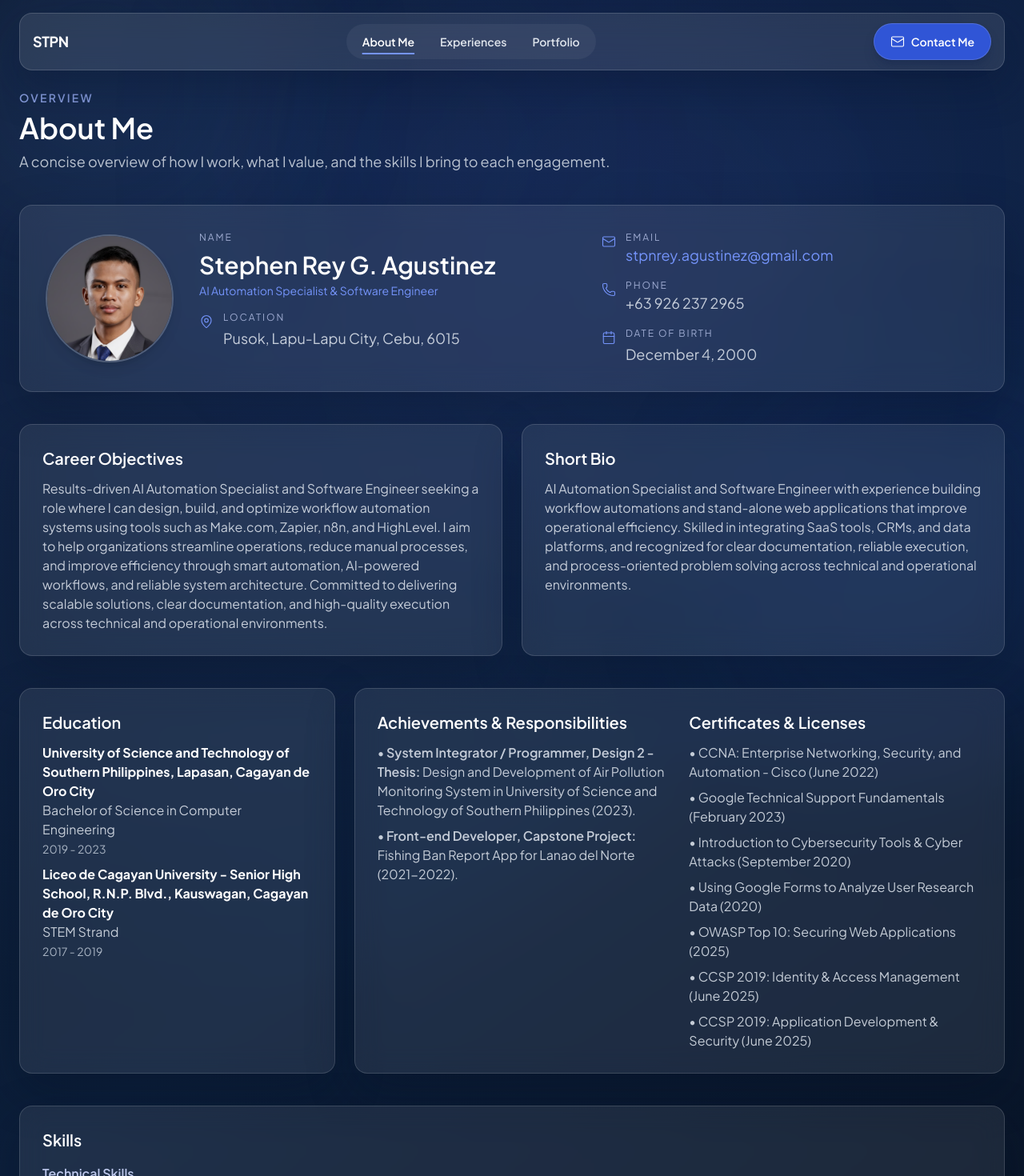
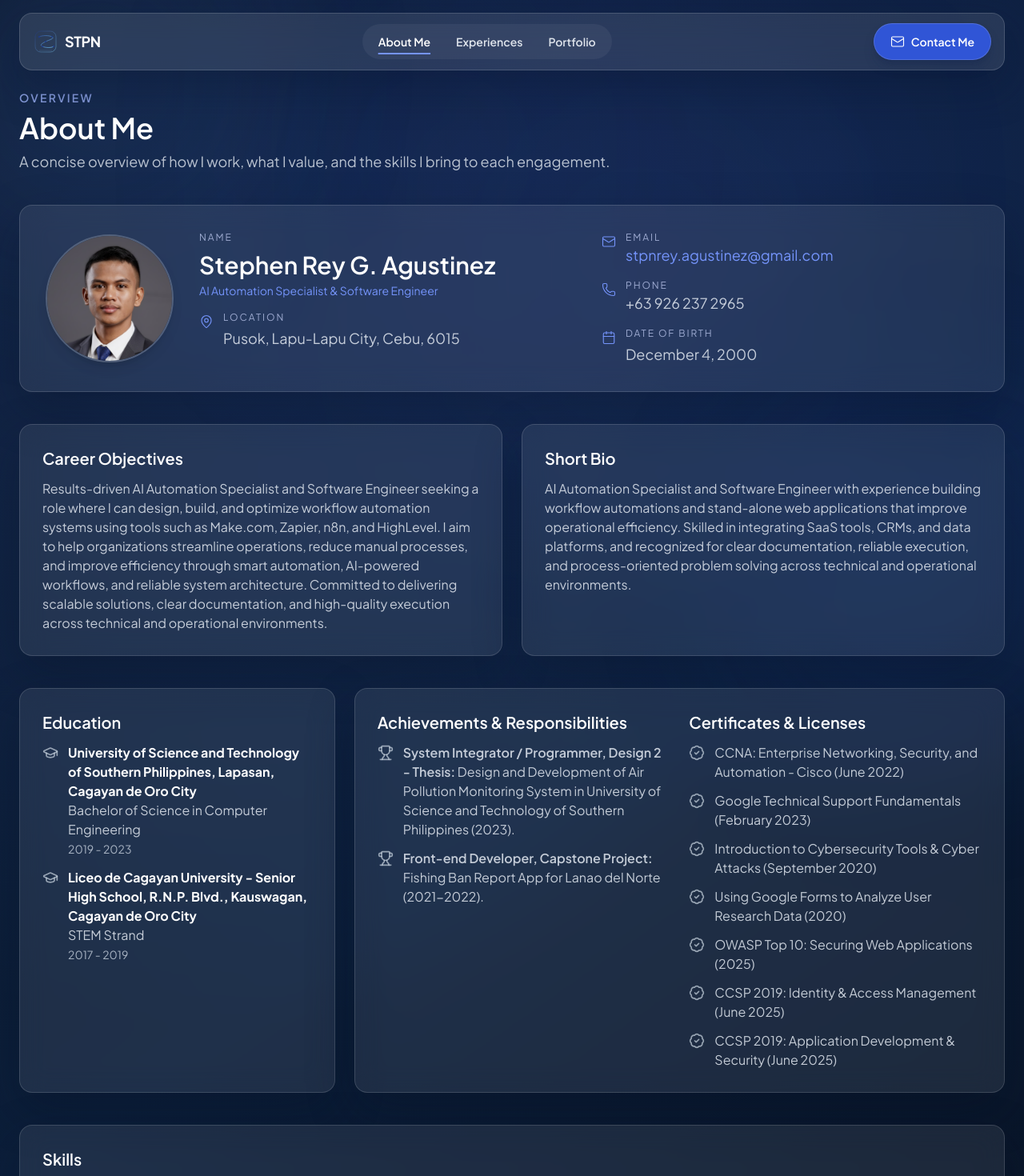
Before and after one commit to stpn120400/tech-va-portfolio, a React (Vite) app: page /tech-va-portfolio/about in a window 1280 px wide. Shown: the top 1470 px of the page at 80% size. Built offline with nearby package versions, Linux system fonts and the light colour scheme.

Commit message:
Updated Navbar to add vector logo

```diff
--- a/src/components/icons/icons.js
+++ b/src/components/icons/icons.js
@@ -50,4 +50,7 @@ export {
   Wrench,
   User,
   Maximize2,
+  GraduationCap,
+  Trophy,
+  BadgeCheck,
 } from 'lucide-react'
--- /dev/null
+++ b/src/components/ui/ListItemWithIcon.jsx
@@ -0,0 +1,18 @@
+/**
+ * ListItemWithIcon component
+ * Renders a list item with an icon on the left and content on the right.
+ * Designed for use in glassmorphism UI with proper spacing and accessibility.
+ */
+function ListItemWithIcon({ icon: Icon, children }) {
+  return (
+    <li className="flex items-start gap-3">
+      <Icon
+        className="mt-0.5 h-5 w-5 flex-shrink-0 text-slate-300/70"
+        aria-hidden="true"
+      />
+      <div className="flex-1">{children}</div>
+    </li>
+  )
+}
+
+export default ListItemWithIcon
--- a/src/layouts/Navbar.jsx
+++ b/src/layouts/Navbar.jsx
@@ -3,6 +3,8 @@ import { Link, NavLink } from 'react-router-dom'
 import PrimaryButton from '../components/PrimaryButton'
 import AnimatedIcon from '../components/icons/AnimatedIcon'
 import { Mail, Menu, X } from '../components/icons/icons'
+import stpnLogo from '../assets/vectors/stpn.svg'
+
 
 const navLinks = [
   { label: 'About Me', to: '/about' },
@@ -18,13 +20,14 @@ function Navbar() {
 
   return (
     <header className="fixed inset-x-0 top-0 z-40">
-      <div className="mx-auto w-full max-w-7xl px-4 sm:px-6 lg:px-6">
-        <div className="mt-4 flex items-center justify-between rounded-2xl border border-white/15 bg-white/10 px-4 py-3 shadow-glass backdrop-blur-lg">
-          <Link to="/" className="text-lg font-bold tracking-tight text-white">
-            STPN
+      <div className="w-full px-4 mx-auto max-w-7xl sm:px-6 lg:px-6">
+        <div className="flex items-center justify-between px-4 py-3 mt-4 border rounded-2xl border-white/15 bg-white/10 shadow-glass backdrop-blur-lg">
+          <Link to="/" className="flex items-center gap-2 text-lg font-bold tracking-tight text-white">
+            <img src={stpnLogo} alt="" aria-hidden className="w-8 h-8" />
+            <span>STPN</span>
           </Link>
 
-          <nav className="hidden items-center gap-2 rounded-full bg-white/5 px-2 py-1 md:flex">
+          <nav className="items-center hidden gap-2 px-2 py-1 rounded-full bg-white/5 md:flex">
             {navLinks.map((item) => (
               <NavLink
                 key={item.to}
@@ -54,7 +57,7 @@ function Navbar() {
 
           <button
             type="button"
-            className="group inline-flex items-center justify-center rounded-lg border border-white/25 p-2 text-white transition md:hidden hover:bg-white/10"
+            className="inline-flex items-center justify-center p-2 text-white transition border rounded-lg group border-white/25 md:hidden hover:bg-white/10"
             aria-label="Toggle navigation"
             aria-expanded={isOpen}
             onClick={() => setIsOpen((prev) => !prev)}
@@ -69,7 +72,7 @@ function Navbar() {
         </div>
 
         {isOpen ? (
-          <div className="mt-2 rounded-2xl border border-white/15 bg-white/10 p-3 shadow-glass backdrop-blur-lg md:hidden">
+          <div className="p-3 mt-2 border rounded-2xl border-white/15 bg-white/10 shadow-glass backdrop-blur-lg md:hidden">
             <nav className="flex flex-col gap-1">
               {navLinks.map((item) => (
                 <NavLink
@@ -86,7 +89,7 @@ function Navbar() {
                   {item.label}
                 </NavLink>
               ))}
-              <PrimaryButton to="/contact" className="w-full justify-center flex items-center gap-2">
+              <PrimaryButton to="/contact" className="flex items-center justify-center w-full gap-2">
                 <AnimatedIcon icon={Mail} size={16} animationType="none" />
                 Contact Me
               </PrimaryButton>
--- a/src/pages/About.jsx
+++ b/src/pages/About.jsx
@@ -3,6 +3,8 @@ import SectionHeader from '../components/SectionHeader'
 import PersonalInfoCard from '../components/PersonalInfoCard'
 import aboutData from '../data/about.js'
 import SkillsSection from '../components/ui/SkillsSection'
+import ListItemWithIcon from '../components/ui/ListItemWithIcon'
+import { GraduationCap, Trophy, BadgeCheck } from '../components/icons/icons'
 
 function About() {
   return (
@@ -29,13 +31,13 @@ function About() {
       <div className="grid gap-6 lg:grid-cols-3">
         <GlassCard className="p-6 sm:p-7">
           <h3 className="text-xl font-semibold text-white">Education</h3>
-          <ul className="mt-3 space-y-2 text-slate-200/85">
+          <ul className="mt-3 space-y-3 text-slate-200/85">
             {aboutData.education && aboutData.education.map((item, idx) => (
-              <li key={idx}>
+              <ListItemWithIcon icon={GraduationCap} key={idx}>
                 <span className="font-bold text-white">{item.school}</span><br />
                 <span>{item.program}</span><br />
                 <span className="text-sm text-slate-300/80">{item.years}</span>
-              </li>
+              </ListItemWithIcon>
             ))}
           </ul>
         </GlassCard>
@@ -44,17 +46,21 @@ function About() {
           <div className="grid gap-6 md:grid-cols-2">
             <div>
               <h3 className="text-xl font-semibold text-white">Achievements & Responsibilities</h3>
-              <ul className="mt-3 space-y-2 text-slate-200/85">
+              <ul className="mt-3 space-y-3 text-slate-200/85">
                 {aboutData.achievementsAndResponsibilities && aboutData.achievementsAndResponsibilities.map((item, idx) => (
-                  <li key={idx}>• <span className="font-semibold">{item.title}:</span> {item.details}</li>
+                  <ListItemWithIcon icon={Trophy} key={idx}>
+                    <span className="font-semibold">{item.title}:</span> {item.details}
+                  </ListItemWithIcon>
                 ))}
               </ul>
             </div>
             <div>
               <h3 className="text-xl font-semibold text-white">Certificates & Licenses</h3>
-              <ul className="mt-3 space-y-2 text-slate-200/85">
+              <ul className="mt-3 space-y-3 text-slate-200/85">
                 {aboutData.certificatesAndLicenses && aboutData.certificatesAndLicenses.map((cert, idx) => (
-                  <li key={idx}>• {cert}</li>
+                  <ListItemWithIcon icon={BadgeCheck} key={idx}>
+                    {cert}
+                  </ListItemWithIcon>
                 ))}
               </ul>
             </div>
--- a/src/pages/Home.jsx
+++ b/src/pages/Home.jsx
@@ -3,7 +3,6 @@ import GlassCard from '../components/GlassCard'
 import PrimaryButton from '../components/PrimaryButton'
 import SectionHeader from '../components/SectionHeader'
 import SystemsPanel from '../components/ui/SystemsPanel'
-import stpnLogo from '../assets/vectors/stpn.svg'
 
 const previewCards = [
   {
@@ -26,12 +25,11 @@ const previewCards = [
 function Home() {
   return (
     <div className="space-y-12">
-      <GlassCard className="relative overflow-hidden p-6 sm:p-10">
+      <GlassCard className="relative p-6 overflow-hidden sm:p-10">
         <div className="absolute inset-0 bg-gradient-to-br from-white/5 via-transparent to-white/5" aria-hidden />
         <div className="grid gap-8 lg:grid-cols-2 lg:items-center">
           <div className="relative z-10 space-y-6">
             <div className="inline-flex items-center gap-2 rounded-full bg-white/10 px-3 py-1 text-xs font-semibold uppercase tracking-[0.2em] text-navy-100/80">
-              <img src={stpnLogo} alt="" aria-hidden className="h-5 w-5" />
               Tech Virtual Assistant
             </div>
             <div className="space-y-3">
@@ -39,7 +37,7 @@ function Home() {
                 Building reliable automation systems for modern operations.
               </h1>
               <p className="text-lg text-slate-200/85 sm:text-xl">
-                I build calm dashboards, automate workflows, and ship polished microsites that help founders move faster with clarity.
+                I design AI-driven automations, calm dashboards, and polished microsites so founders can move faster with clarity.
               </p>
             </div>
 
@@ -76,7 +74,7 @@ function Home() {
                     <p className="text-sm uppercase tracking-[0.14em] text-navy-100/80">Section</p>
                     <h3 className="mt-2 text-xl font-semibold text-white">{item.title}</h3>
                   </div>
-                  <span className="rounded-full bg-white/10 px-3 py-1 text-xs text-white/80">Open</span>
+                  <span className="px-3 py-1 text-xs rounded-full bg-white/10 text-white/80">Open</span>
                 </div>
                 <p className="mt-3 text-slate-200/80">{item.copy}</p>
               </GlassCard>
```
